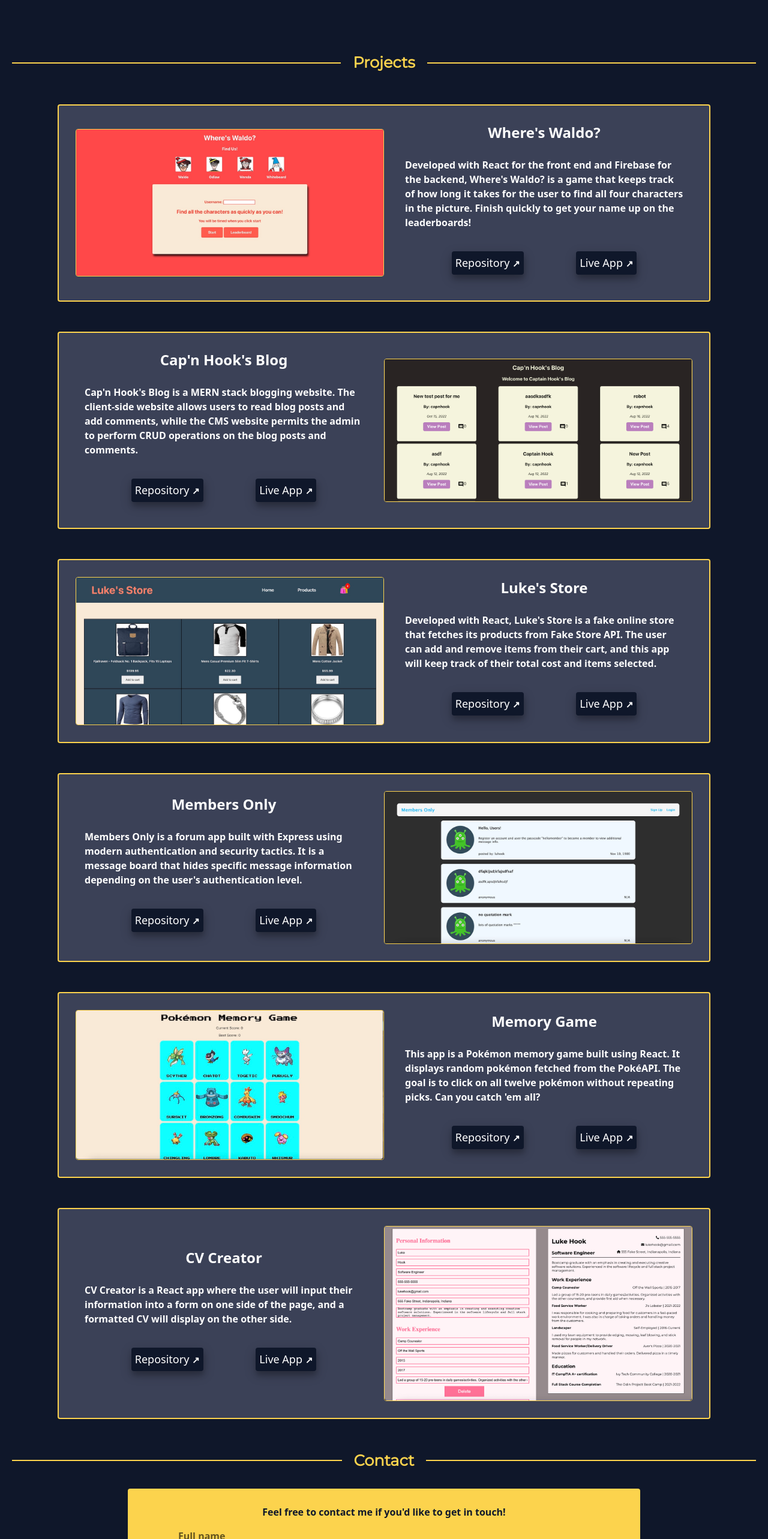
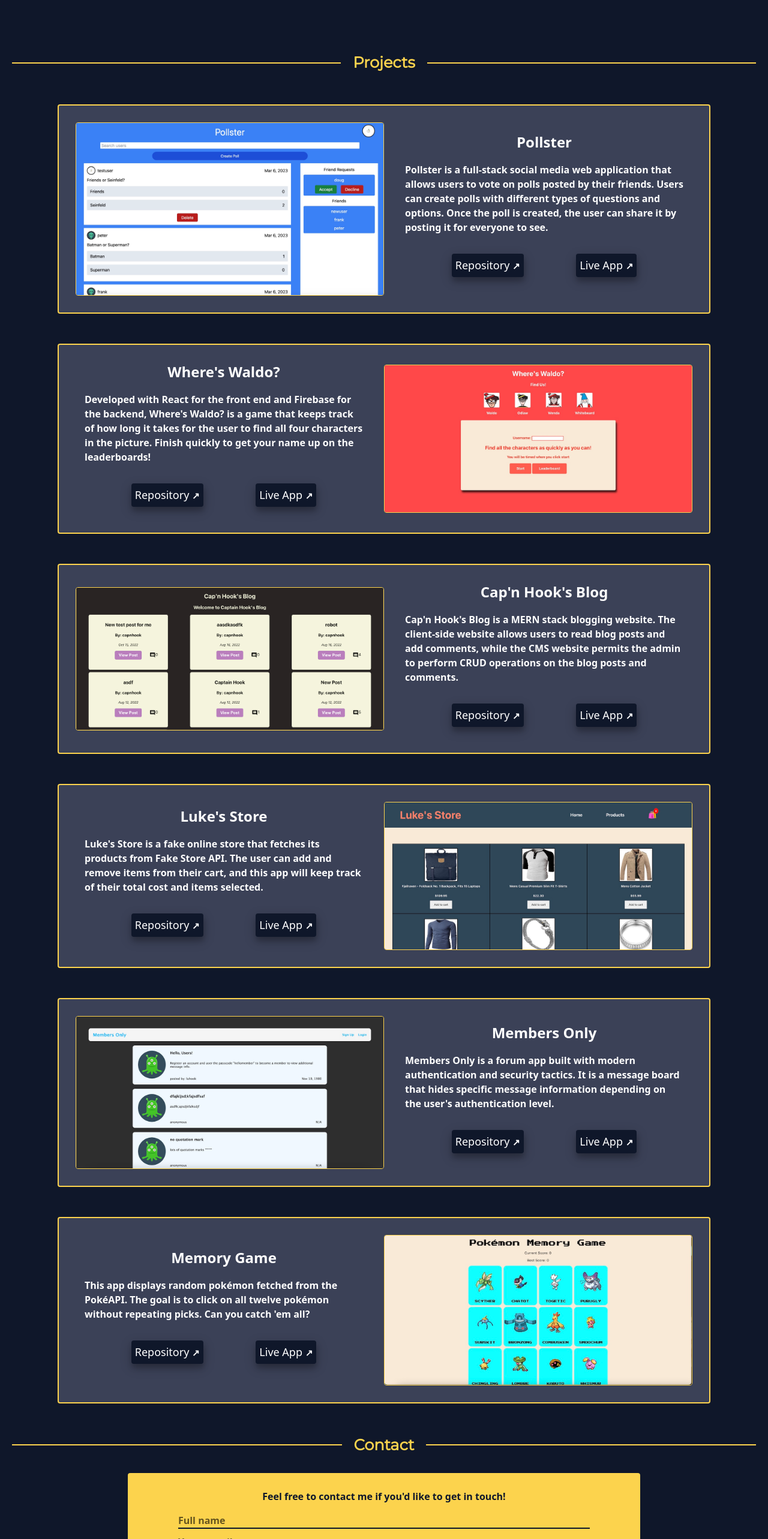
Before and after one commit to luhook04/personal-portfolio, a React (Create React App) app: page / in a window 1280 px wide. Shown: the part 1303-3869 px from the top of the page at 60% size. Built offline with nearby package versions, Linux system fonts and the light colour scheme.

Commit message:
Add the Pollster project to the list of projects

```diff
--- a/src/components/Projects.js
+++ b/src/components/Projects.js
@@ -1,4 +1,4 @@
-import cvPic from '../assets/cv2.jpg';
+import pollsterPic from '../assets/Pollster.jpg';
 import membersPic from '../assets/members-only.jpg';
 import blogPic from '../assets/blog2.jpg';
 import pokemonPic from '../assets/pokemon.jpg';
@@ -14,10 +14,42 @@ const Projects = () => {
         <div></div>
       </div>
       <div className="project-container md:px-7 px-1.5 py-7">
+        <img src={pollsterPic} alt="Social Media Project" />
+        <div className="project-info">
+          <h2 className="mb-0 md:mb-2">Pollster</h2>
+          <p className="my-2 text-center text-sm sm:text-left sm:text-base">
+            Pollster is a full-stack social media web application that allows
+            users to vote on polls posted by their friends. Users can create
+            polls with different types of questions and options. Once the poll
+            is created, the user can share it by posting it for everyone to see.
+          </p>
+          <ul className="project-links">
+            <li>
+              <a
+                href="https://github.com/luhook04/pollster-front/"
+                target="_blank"
+                rel="noreferrer"
+              >
+                Repository <span className="font-bold">&#8599;&#xFE0E;</span>
+              </a>
+            </li>
+            <li>
+              <a
+                href="https://luhook04.github.io/pollster-front/"
+                target="_blank"
+                rel="noreferrer"
+              >
+                Live App <span className="font-bold">&#8599;&#xFE0E;</span>
+              </a>
+            </li>
+          </ul>
+        </div>
+      </div>
+      <div className="project-container md:px-7 px-1.5 py-7">
         <img src={waldoPic} alt="Waldo Project" />
         <div className="project-info">
-          <h2 className="mb-0 md:mb-3">Where's Waldo?</h2>
-          <p className="my-3 text-center text-sm sm:text-left sm:text-base">
+          <h2 className="mb-0 md:mb-2">Where's Waldo?</h2>
+          <p className="my-2 text-center text-sm sm:text-left sm:text-base">
             Developed with React for the front end and Firebase for the backend,
             Where's Waldo? is a game that keeps track of how long it takes for
             the user to find all four characters in the picture. Finish quickly
@@ -48,8 +80,8 @@ const Projects = () => {
       <div className="project-container md:px-7 px-1.5 py-7">
         <img src={blogPic} alt="Blog Project"></img>
         <div className="project-info">
-          <h2 className="mb-0 md:mb-3">Cap'n Hook's Blog</h2>
-          <p className="my-3 text-center text-sm sm:text-left sm:text-base">
+          <h2 className="mb-0 md:mb-2">Cap'n Hook's Blog</h2>
+          <p className="my-2 text-center text-sm sm:text-left sm:text-base">
             Cap'n Hook's Blog is a MERN stack blogging website. The client-side
             website allows users to read blog posts and add comments, while the
             CMS website permits the admin to perform CRUD operations on the blog
@@ -80,12 +112,11 @@ const Projects = () => {
       <div className="project-container md:px-7 px-1.5 py-7">
         <img src={storePic} alt="Store Project" />
         <div className="project-info">
-          <h2 className="mb-0 md:mb-3">Luke's Store</h2>
-          <p className="my-3 text-center text-sm sm:text-left sm:text-base">
-            Developed with React, Luke's Store is a fake online store that
-            fetches its products from Fake Store API. The user can add and
-            remove items from their cart, and this app will keep track of their
-            total cost and items selected.
+          <h2 className="mb-0 md:mb-2">Luke's Store</h2>
+          <p className="my-2 text-center text-sm sm:text-left sm:text-base">
+            Luke's Store is a fake online store that fetches its products from
+            Fake Store API. The user can add and remove items from their cart,
+            and this app will keep track of their total cost and items selected.
           </p>
           <ul className="project-links">
             <li>
@@ -112,12 +143,11 @@ const Projects = () => {
       <div className="project-container md:px-7 px-1.5 py-7">
         <img src={membersPic} alt="Members Only Project" />
         <div className="project-info">
-          <h2 className="mb-0 md:mb-3">Members Only</h2>
-          <p className="my-3 text-center text-sm sm:text-left sm:text-base">
-            Members Only is a forum app built with Express using modern
-            authentication and security tactics. It is a message board that
-            hides specific message information depending on the user's
-            authentication level.
+          <h2 className="mb-0 md:mb-2">Members Only</h2>
+          <p className="my-2 text-center text-sm sm:text-left sm:text-base">
+            Members Only is a forum app built with modern authentication and
+            security tactics. It is a message board that hides specific message
+            information depending on the user's authentication level.
           </p>
           <ul className="project-links">
             <li>
@@ -144,11 +174,11 @@ const Projects = () => {
       <div className="project-container md:px-7 px-1.5 py-7">
         <img src={pokemonPic} alt="Pokemon Memory Game Project" />
         <div className="project-info">
-          <h2 className="mb-0 md:mb-3">Memory Game</h2>
-          <p className="my-3 text-center text-sm sm:text-left sm:text-base">
-            This app is a Pokémon memory game built using React. It displays
-            random pokémon fetched from the PokéAPI. The goal is to click on all
-            twelve pokémon without repeating picks. Can you catch 'em all?
+          <h2 className="mb-0 md:mb-2">Memory Game</h2>
+          <p className="my-2 text-center text-sm sm:text-left sm:text-base">
+            This app displays random pokémon fetched from the PokéAPI. The goal
+            is to click on all twelve pokémon without repeating picks. Can you
+            catch 'em all?
           </p>
           <ul className="project-links">
             <li>
@@ -172,37 +202,6 @@ const Projects = () => {
           </ul>
         </div>
       </div>
-      <div className="project-container md:px-7 px-1.5 py-7">
-        <img src={cvPic} alt="CV Project" />
-        <div className="project-info">
-          <h2 className="mb-0 md:mb-3">CV Creator</h2>
-          <p className="my-3 text-center text-sm sm:text-left sm:text-base">
-            CV Creator is a React app where the user will input their
-            information into a form on one side of the page, and a formatted CV
-            will display on the other side.
-          </p>
-          <ul className="project-links">
-            <li>
-              <a
-                href="https://github.com/luhook04/cv-app"
-                target="_blank"
-                rel="noreferrer"
-              >
-                Repository <span className="font-bold">&#8599;&#xFE0E;</span>
-              </a>
-            </li>
-            <li>
-              <a
-                href="https://luhook04.github.io/cv-app/"
-                target="_blank"
-                rel="noreferrer"
-              >
-                Live App <span className="font-bold">&#8599;&#xFE0E;</span>
-              </a>
-            </li>
-          </ul>
-        </div>
-      </div>
     </section>
   );
 };
```
Also changed, not shown: src/assets/Pollster.jpg (added).
